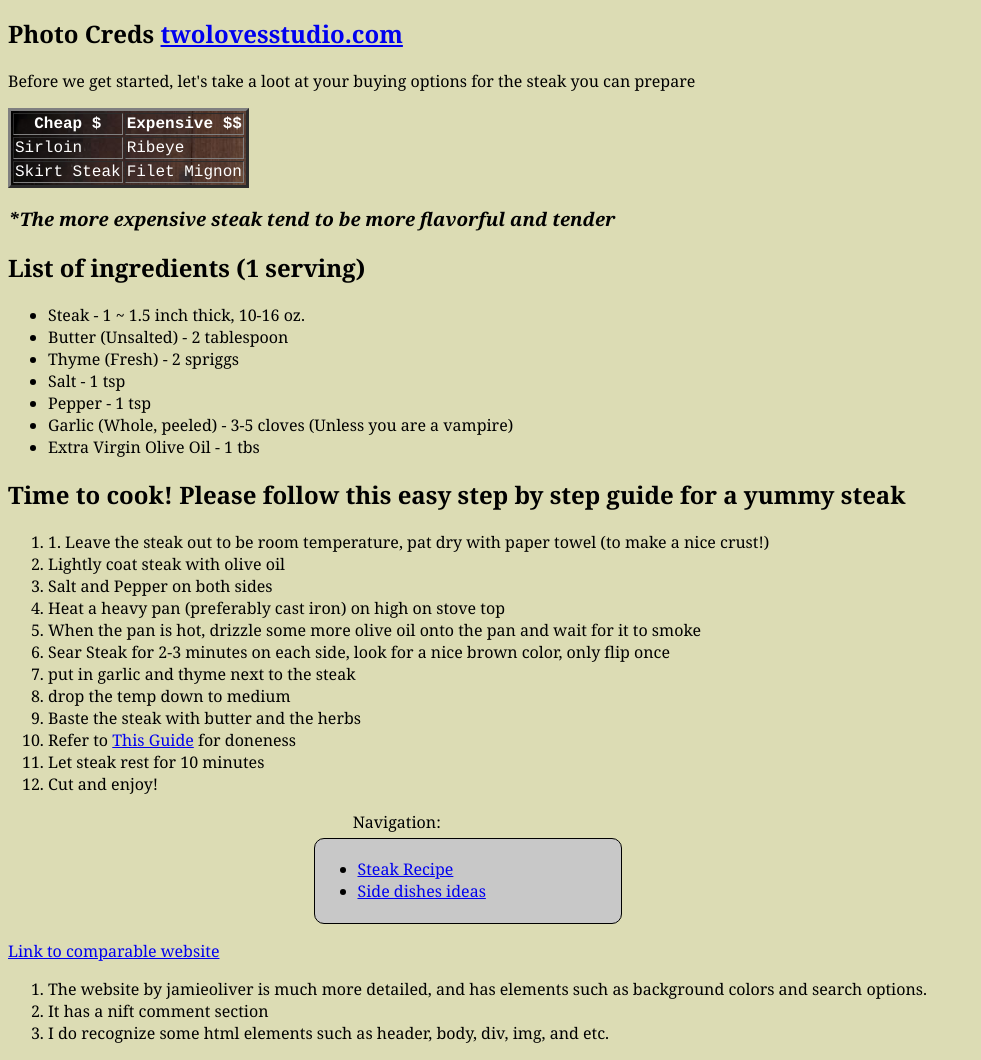
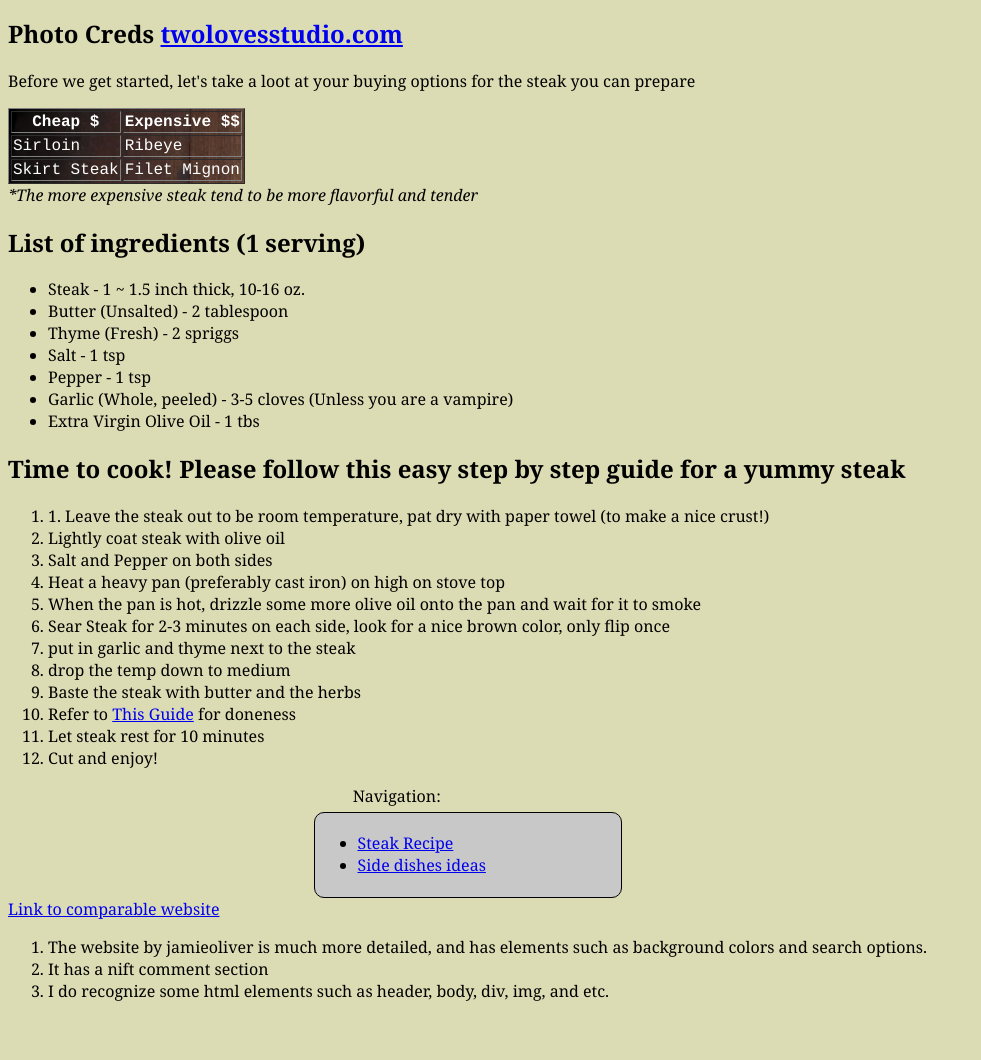
Before and after one commit to jlee22/jefflee.github.io, a plain HTML site: page html/index.html in a window 1280 px wide. Shown: the part 720-1780 px from the top of the page, without its empty margins (0-981 px from the left). After the commit the page ends 1738 px from the top, so only its background shows below. Drawn offline with Linux system fonts and the light colour scheme.

Commit message:
fixed some minor html errors w/ help from validator

```diff
--- a/html/index.html
+++ b/html/index.html
@@ -13,7 +13,7 @@
 	Photo Creds <a href="http://twolovesstudio.com/">twolovesstudio.com</a>
 	</h2>
   <p>Before we get started, let's take a loot at your buying options for the steak you can prepare</p>
-<table border=3>
+<table border=1>
   <tr>
     <th>Cheap $ </th>
     <th>Expensive $$</th>
@@ -28,7 +28,7 @@
   </tr>
 </table>
 
-<h3><em>*The more expensive steak tend to be more flavorful and tender</em><h3>
+<em>*The more expensive steak tend to be more flavorful and tender</em>
 
 <h2>List of ingredients (1 serving)</h2>
 <ul>
@@ -60,6 +60,7 @@
 
 
 </body>
+
 <footer>
   	<p class="center">Navigation:</p>
  	<nav class="center">
@@ -70,14 +71,12 @@
     </ul>
     </nav>
 
-<p><a href="http://www.jamieoliver.com/news-and-features/features/how-to-cook-the-perfect-steak/">Link to comparable website</a>
+	<a href="http://www.jamieoliver.com/news-and-features/features/how-to-cook-the-perfect-steak/">Link to comparable website</a>
 	<br>
 	<ol>
 	<li>The website by jamieoliver is much more detailed, and has elements such as background colors and search options.</li>
 	<li>It has a nift comment section</li>
-	<li>I do recognize some html elements such as header, body, div, img, and etc.</li
->
+	<li>I do recognize some html elements such as header, body, div, img, and etc.</li>
 	</ol>
-	<p>
 </footer>
 </html>
```
Lines whose indentation alone changed are shown as unchanged.
